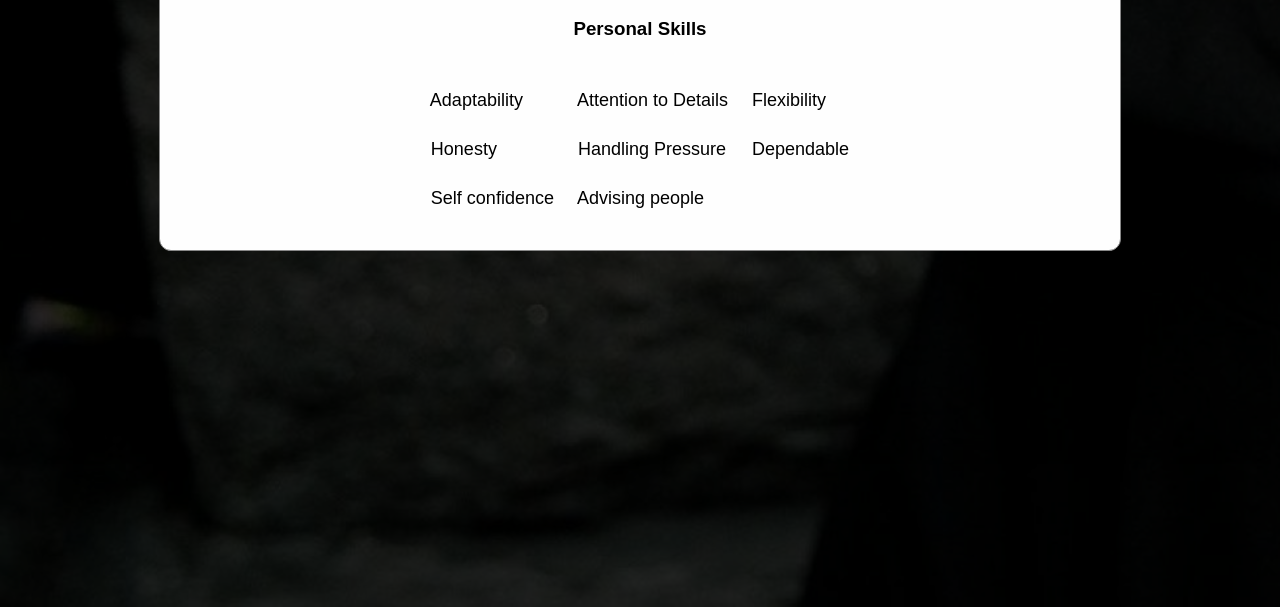
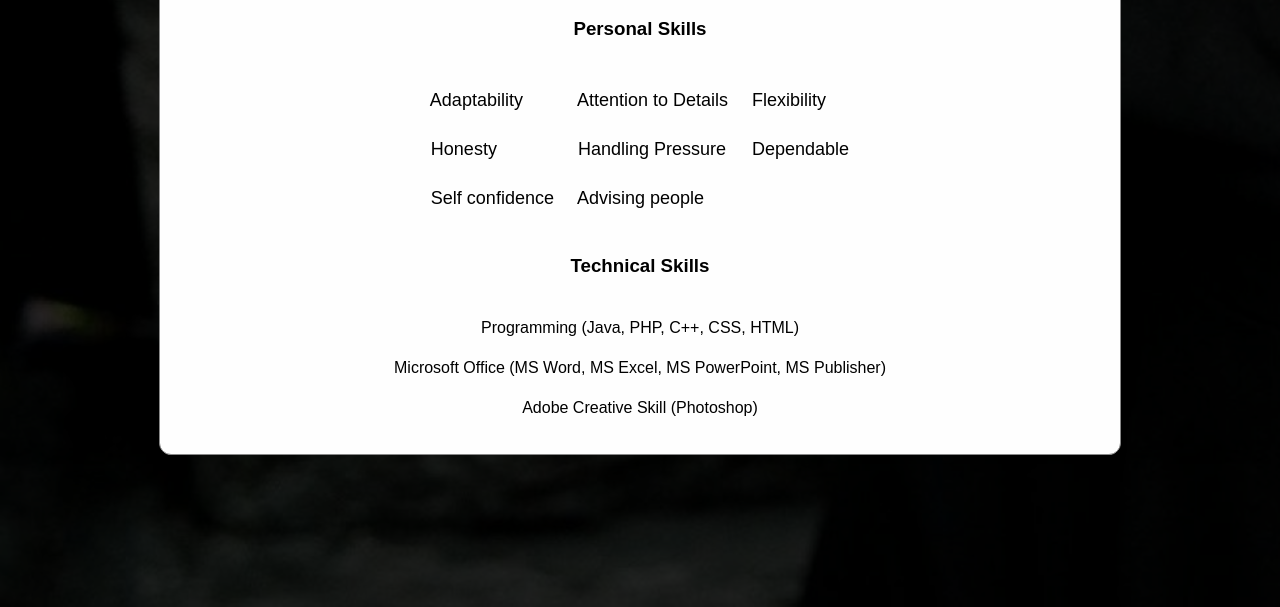
Before and after one commit to vclaveria/CLAVERIA_Vergel_PersonalWebsite, a PHP site: page / in a window 1280 px wide, after a click on "ABOUT ME". Shown: the part 807-1414 px from the top of the page. Run offline with PHP 8.4, Linux system fonts and the light colour scheme.

Commit message:
adding content in about me modal about my technical skills

```diff
--- a/index.php
+++ b/index.php
@@ -277,6 +277,17 @@
               </tr>
           </table>
           </center>
+
+
+          <center>
+          <strong><h3>Technical Skills</h3></strong>
+              Programming (Java, PHP, C++, CSS, HTML) <br>
+
+              Microsoft Office (MS Word, MS Excel, MS PowerPoint, MS Publisher) <br>
+
+              Adobe Creative Skill (Photoshop) <br>
+          </center>
+
           </div>
       </div>
     </div>
```
